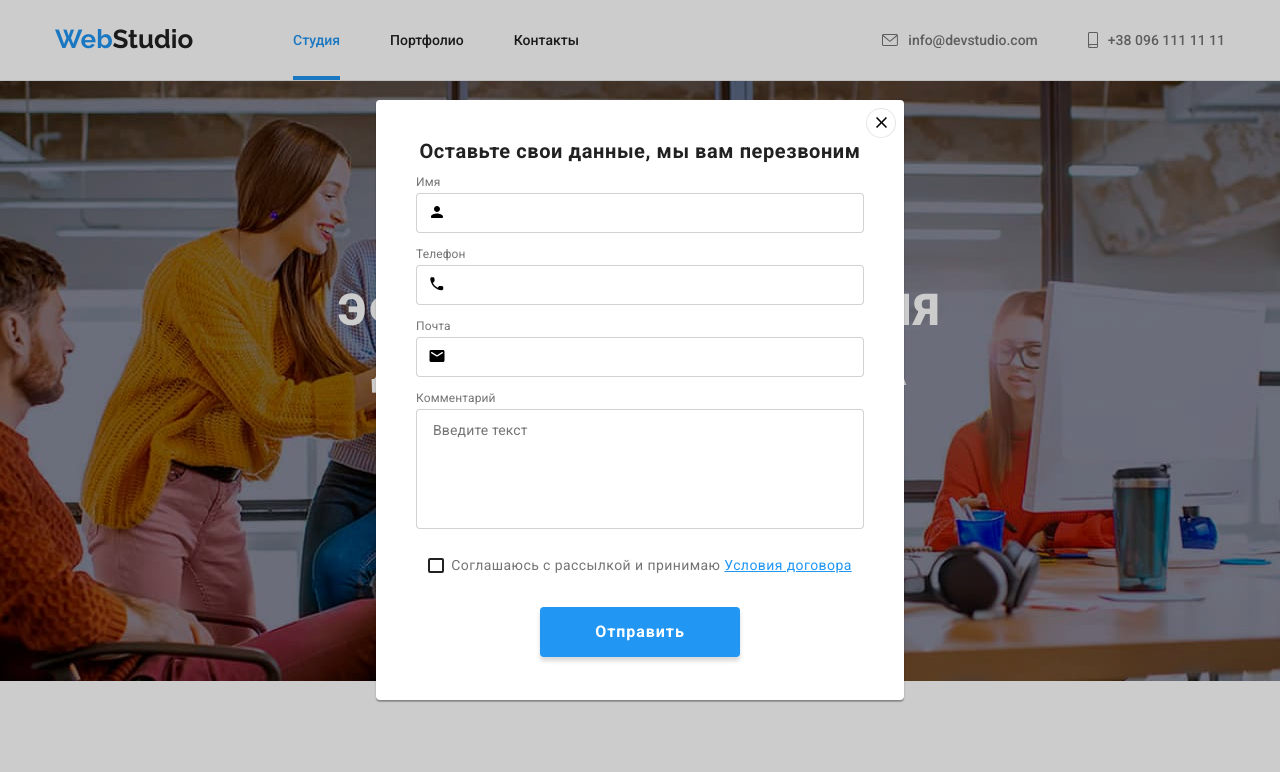
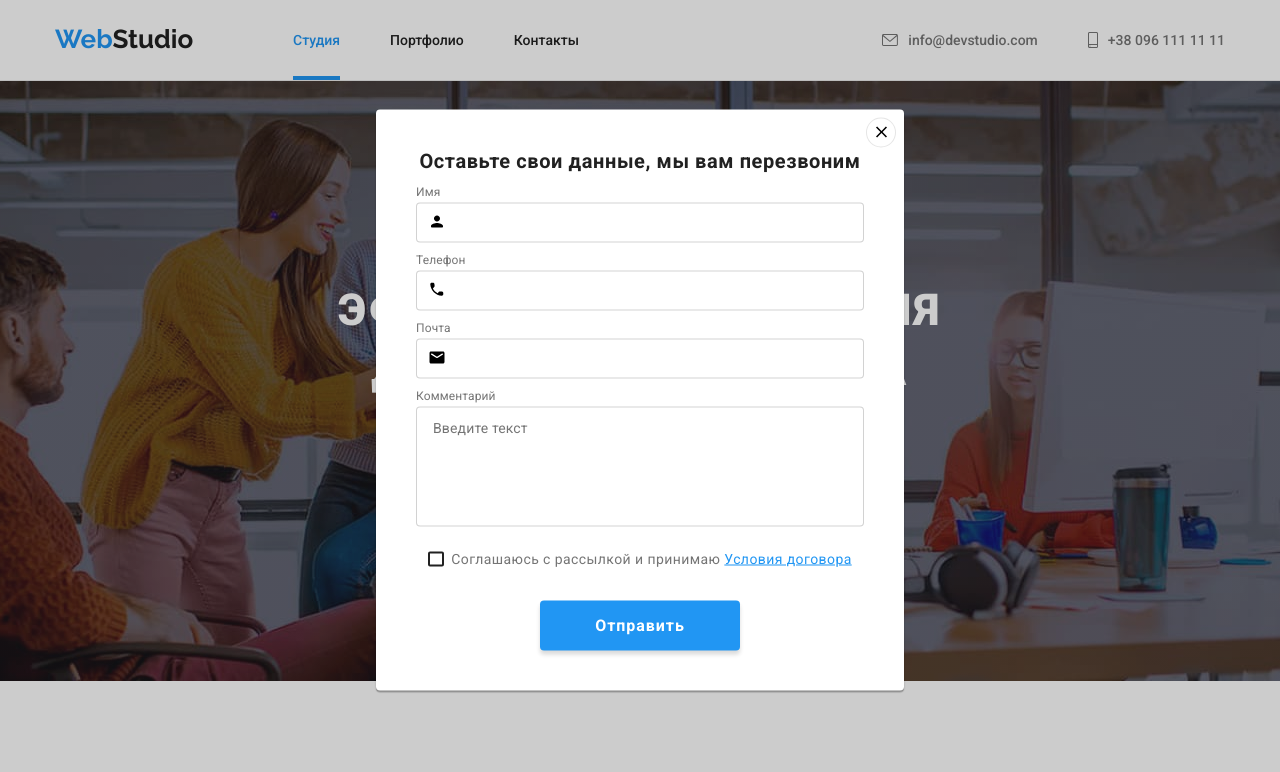
Before and after one commit to kobaserg/goit-markup-hw-06-01, a plain HTML site: page index.html in a window 1280 px wide. Both pictures are taken after a click on the button "Заказать услугу". Shown: the top 772 px of the page. Drawn offline with nearby package versions, Linux system fonts and the light colour scheme.

Commit message:
ДЗ6 доработка после проверки

```diff
--- a/css/styles.css
+++ b/css/styles.css
@@ -263,8 +263,8 @@ h3 {
 
 .hero {
     background-color: #C4C4C4;
-    background-image: url(../images/hero-fon.jpg),
-    url(../images/hero-Overlay.png);
+    background-image: linear-gradient(rgba(47, 48, 58, 0.4),
+    rgba(47, 48, 58, 0.4)), url(../images/hero-fon.jpg) ;
 
     max-height: 600px;
     max-width: 1600px;
@@ -367,7 +367,7 @@ h3 {
     transform: translate(-50%, -50%);
 
     width: 528px;
-    height: 600px;
+    height: 581px;
 
     background-color: var(--our-team-card-cl);
     box-shadow: 0px 1px 3px rgba(0, 0, 0, 0.12),
@@ -380,6 +380,7 @@ h3 {
         0.2,
         1);
     ;
+    padding: 40px;
 
 }
 
@@ -418,7 +419,7 @@ h3 {
 }
 
 .text-modal {
-    margin-top: 40px;
+
     font-weight: 700;
     font-size: 20px;
     line-height: 1.15;
@@ -426,27 +427,29 @@ h3 {
     letter-spacing: 0.03em;
 
     color: #212121;
+
+    margin-bottom: 2px;
 }
 
-.form-block {
+.form {
     display: flex;
     flex-direction: column;
 
-    padding-top: 2px;
-    padding-right: 40px;
-    padding-bottom: 20px;
-    padding-left: 40px;
+
+
 }
+
 
 .form-unit {
     position: relative;
     display: flex;
     flex-direction: column;
+    width: 100%;
 }
 
-.input-text {
-    display: flex;
-    flex-direction: column;
+
+.modal-item {
+
     text-align: left;
     font-size: 12px;
     line-height: 1.17;
@@ -454,23 +457,20 @@ h3 {
 
     color: #757575;
 
-    padding-top: 10px;
-    padding-bottom: 4px;
+    margin-top: 10px;
+    margin-bottom: 4px;
 }
 
-
-
 .input-block {
-
 
     width: 100%;
     height: 40px;
     border: 1px solid rgba(33, 33, 33, 0.2);
     border-radius: 4px;
-    margin-top: 4px;
     padding-left: 42px;
 
     outline: transparent;
+
 
 }
 
@@ -486,6 +486,7 @@ h3 {
     width: 18px;
     height: 18px;
 
+
 }
 
 .input-block:focus + .icon-modal {
@@ -496,13 +497,13 @@ h3 {
 
 
 .comment {
-height: 120px;
+    height: 120px;
 
     font-size: 14px;
     line-height: 1.15;
     letter-spacing: 0.01em;
 
-    color: rgba(117, 117, 117, 0.5);
+    color: var(--title-cl);
     padding: 12px 16px;
     resize: none;
 
@@ -518,6 +519,8 @@ height: 120px;
     letter-spacing: 0.03em;
 
     color: #757575;
+
+    margin-top: 20px;
 }
 
 /* Кастомный чекбокс */
@@ -570,7 +573,6 @@ height: 120px;
 .btn-modal {
     padding: 0;
     margin-top: 30px;
-    margin-bottom: 40px;
 
     width: 200px;
     height: 50px;
@@ -584,6 +586,9 @@ height: 120px;
     line-height: 1.88;
     letter-spacing: 0.06em;
     cursor: pointer;
+
+    margin-left: auto;
+    margin-right: auto;
 
 }
 
@@ -1017,7 +1022,7 @@ height: 120px;
 }
 
 .email-input {
-    margin-left: 93px;
+    margin-left: auto;
     width: 570px;
     height: 86px;
 }
@@ -1025,6 +1030,7 @@ height: 120px;
 .input-text-footer {
 
     display: flex;
+
 }
 
 .email-form {
@@ -1042,9 +1048,10 @@ height: 120px;
 
     color: rgba(255, 255, 255, 0.6);
 
-    padding-left: 16px;
+    margin-right: 12px;
 
-    margin-right: 12px;
+
+
 }
 
 .btn-email {
@@ -1067,7 +1074,9 @@ height: 120px;
     box-shadow: 0px 4px 4px rgba(0, 0, 0, 0.15);
     border-radius: 4px;
 
-        cursor: pointer;
+    cursor: pointer;
+
+
 }
 
 .btn-email::after {
--- a/index.html
+++ b/index.html
@@ -76,47 +76,44 @@
                 <use href="./images/Sprite.svg#icon-close"></use>
               </svg>
             </button>
+
+            <form class="form">
               <p class="text-modal">Оставьте свои данные, мы вам перезвоним</p>
+              <div role="group">
 
-            <form>
-              <div class="form-block" role="group">
-                <label class="input-text form-unit">
-                  Имя
+                <label class="form-unit">
+                  <span class="modal-item">Имя</span>
                   <input class="input-block" type="text" name="input-modal" />
                   <svg class="icon-modal">
-                    <use  href="./images/Sprite.svg#icon-person"></use>
+                    <use href="./images/Sprite.svg#icon-person"></use>
                   </svg>
                 </label>
 
-                <label class="input-text form-unit" for="tel">
-                  Телефон
-                  <input class="input-block" type="tel" name="input-modal" id="tel" />
+                <label class="form-unit" >
+                  <span class="modal-item">Телефон</span>
+                  <input class="input-block" type="tel" name="input-modal" />
                   <svg class="icon-modal">
-                    <use  href="./images/Sprite.svg#icon-phone"></use>
+                    <use href="./images/Sprite.svg#icon-phone"></use>
                   </svg>
                 </label>
 
-                <label class="input-text form-unit" for="email">
-                  Почта
-                  <input class="input-block" type="email" name="input-modal" id="email" />
+                <label class="form-unit">
+                  <span class="modal-item">Почта</span>
+                  <input class="input-block" type="email" name="input-modal" />
                   <svg class="icon-modal">
-                    <use  href="./images/Sprite.svg#icon-email"></use>
+                    <use href="./images/Sprite.svg#icon-email"></use>
                   </svg>
                 </label>
 
-
-                <label class="input-text" for="comment">
-                  Комментарий
+                <label class="form-unit">
+                  <span class="modal-item">Комментарий</span>
                   <textarea
                     class="input-block comment"
                     name="input-modal"
-                  id="comment"
                     placeholder="Введите текст"
                   ></textarea>
                 </label>
-
               </div>
-
 
               <label class="mailing">
                 <input class="checkbox-modal visually-hidden" type="checkbox" name="mailing" />
@@ -501,7 +498,6 @@
             </label>
 
             <button class="btn-email" type="submit">Подписаться</button>
-
           </form>
         </div>
       </div>
```
Also changed, not shown: portfolio.html (+1 -2 lines). Lines whose indentation alone changed are shown as unchanged.
